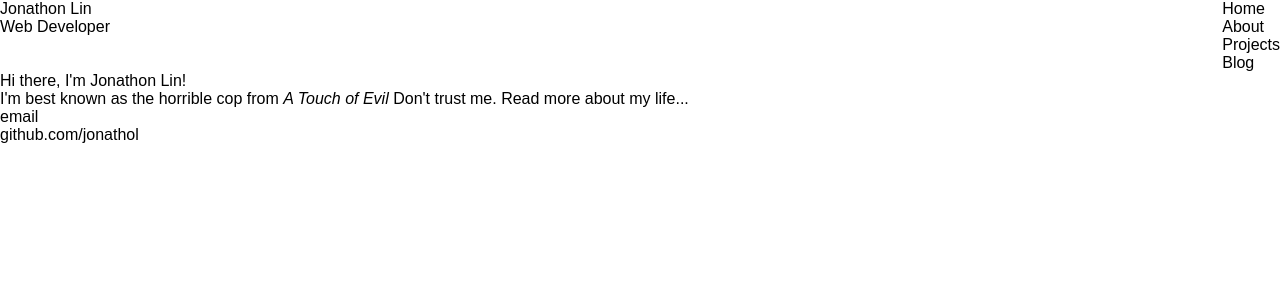
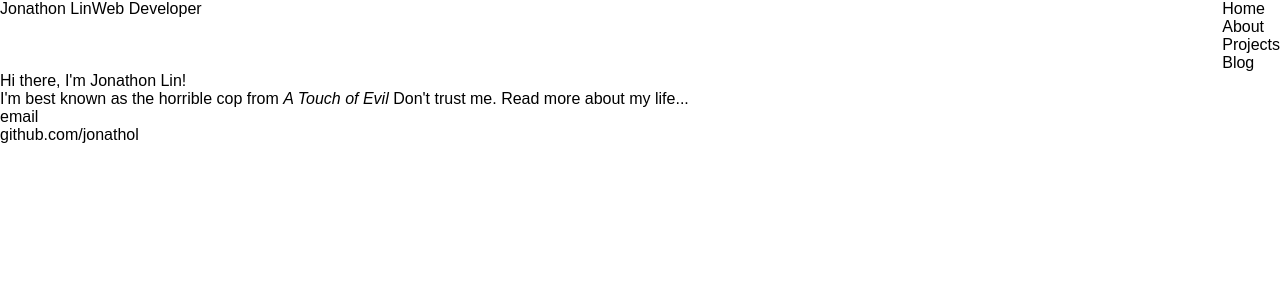
Before and after one commit to jonathol/jonathol.github.io, a Jekyll site: the page built from index.html, in a window 1280 px wide. Shown: the top 300 px of the page. Built offline with Jekyll 4.4.1, drawn with Linux system fonts in a browser that asks for light colours; some web fonts are replaced.

Commit message:
header css

```diff
--- a/_layouts/default.html
+++ b/_layouts/default.html
@@ -9,7 +9,7 @@
 		</head>
 		<body>
 			<header>
-				<span>
+				<span class="header-title-container">
 					<h1>Jonathon Lin</h1>
 					<h2>Web Developer</h2>
 				</span>
--- a/css/main.css
+++ b/css/main.css
@@ -52,3 +52,7 @@ header {
   display: flex;
   justify-content: space-between;
 }
+
+.header-title-container {
+  display: flex;
+}
```
